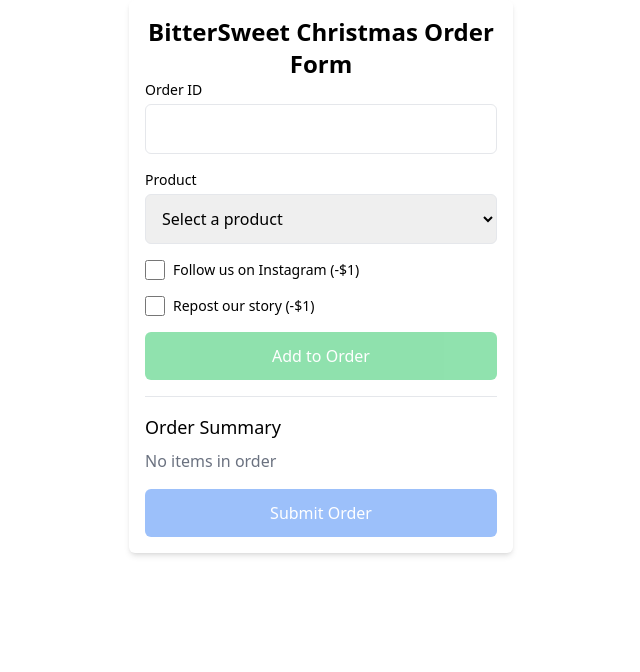
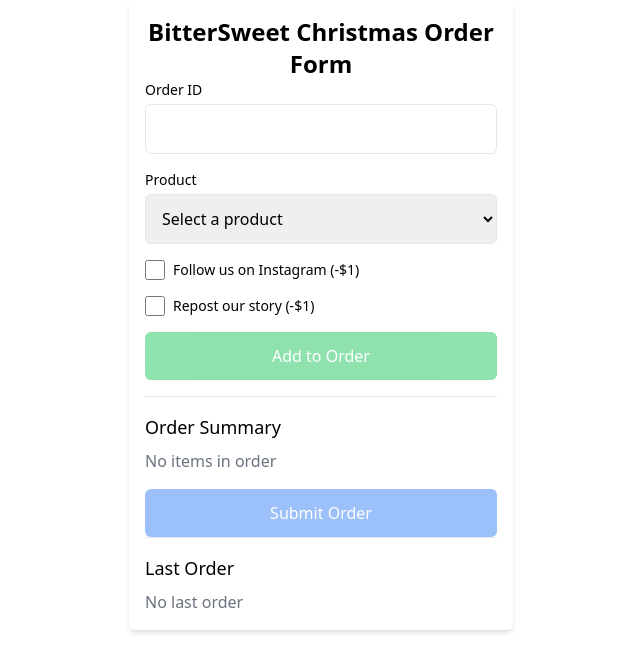
Before and after one commit to timothylam1228/ordering-form, a Next.js app: page /bittersweet2 in a window 1280 px wide. Shown: the top 672 px of the page, without its empty margins (319-959 px from the left). Built offline with nearby package versions, Linux system fonts and the light colour scheme.

Commit message:
update last order

```diff
--- a/pages/bittersweet2.tsx
+++ b/pages/bittersweet2.tsx
@@ -51,6 +51,10 @@
   const [isLoading, setIsLoading] = useState(false);
   const [followedInstagram, setFollowedInstagram] = useState(false);
   const [repostedStory, setRepostedStory] = useState(false);
+  const [lastOrder, setLastOrder] = useState<{
+    orderId: string;
+    items: any[];
+  } | null>(null);
 
   const [error, setError] = useState("");
 
@@ -101,12 +105,15 @@
   const totalPrice = Math.max(subtotalPrice - socialDiscounts, 0);
 
   const handleSubmit = async (e: React.FormEvent) => {
+    setLastOrder(null);
     e.preventDefault();
 
     if (orderItems.length === 0) {
       setError("Please add at least one item to your order");
       return;
     }
+
+    saveOrder();
 
     setIsLoading(true);
     try {
@@ -154,10 +161,21 @@
     return basePrice;
   };
 
+  const saveOrder = () => {
+    const lastOrderState: { orderId: string; items: any[] } = {
+      orderId,
+      items: orderItems,
+    };
+    // You can add code here to save the lastOrderState, e.g., to local storage or a database
+    setLastOrder(lastOrderState);
+  };
+
   return (
     <div className="max-w-sm mx-auto p-4 bg-white shadow-md rounded-md">
       <div>
-        <div className="text-2xl font-bold text-center">BitterSweet Christmas Order Form</div>
+        <div className="text-2xl font-bold text-center">
+          BitterSweet Christmas Order Form
+        </div>
       </div>
       <div className="relative">
         {isLoading && (
@@ -320,6 +338,27 @@
           </button>
         </form>
       </div>
+      {/* Last Order */}
+      <div className="border-t pt-4">
+        <h3 className="font-medium text-lg mb-2">Last Order</h3>
+        {lastOrder ? (
+          <ul className="space-y-2">
+            <li className="flex justify-between items-center">
+              <span>
+                {lastOrder.orderId}
+                {lastOrder.items.map((item, index) => (
+                  <span key={index} className="flex flex-col">
+                    {item.product} - {item.flavor}
+                    {item.isHalf && " (Half)"}
+                  </span>
+                ))}
+              </span>
+            </li>
+          </ul>
+        ) : (
+          <p className="text-gray-500">No last order</p>
+        )}
+      </div>
     </div>
   );
 };
```
